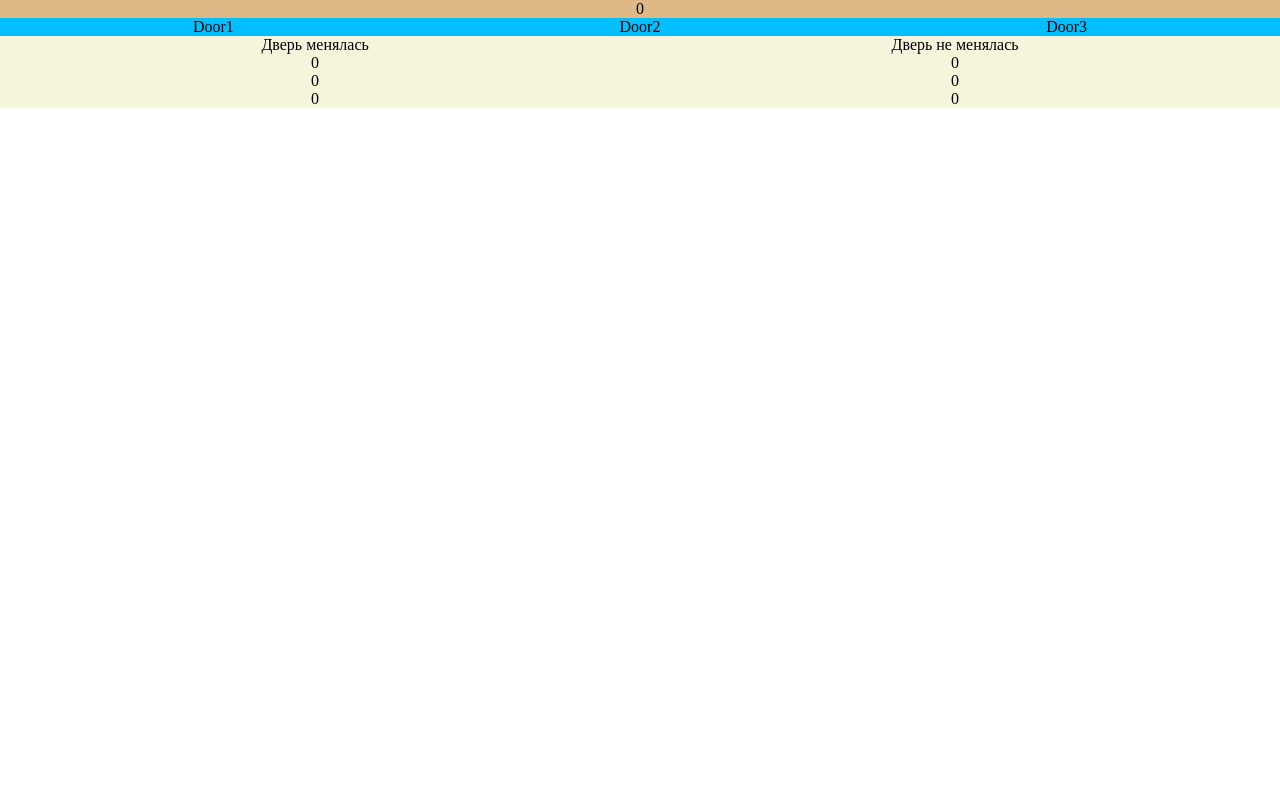
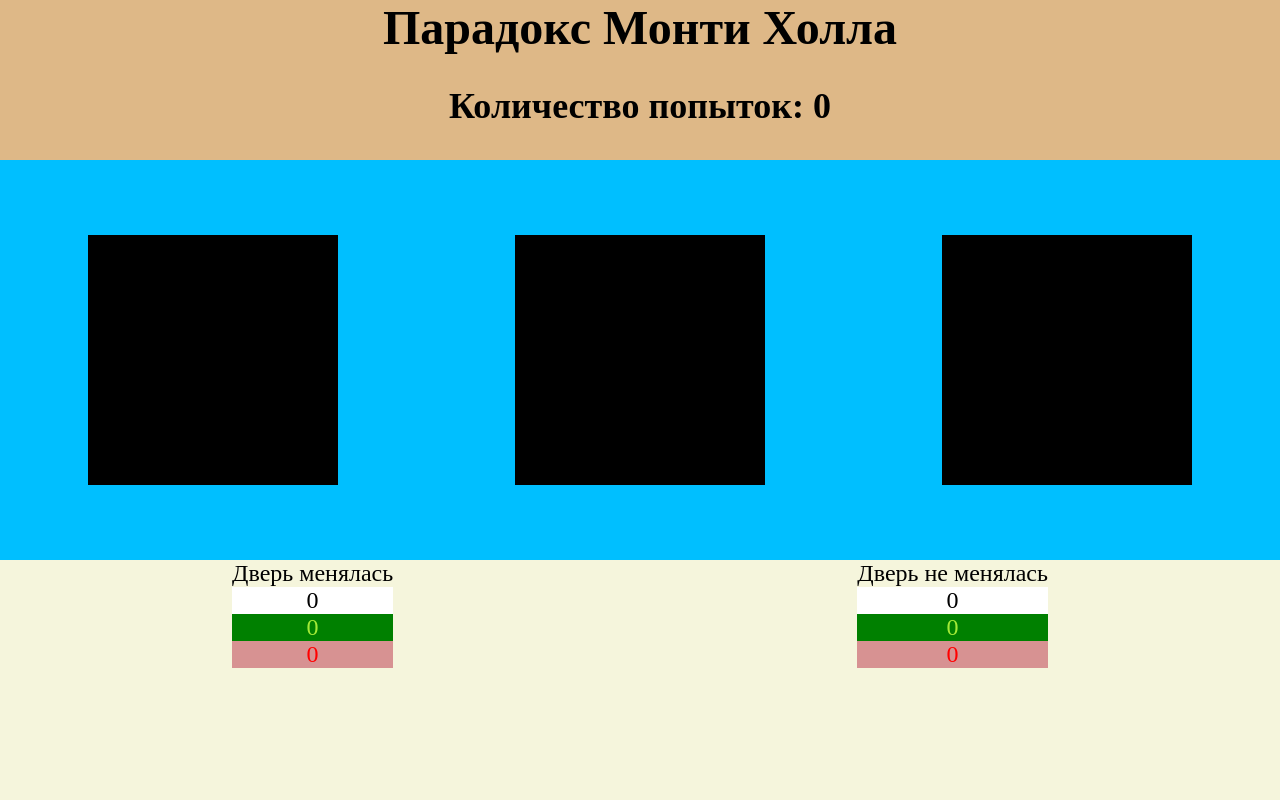
Before and after one commit to lsn03/MontyHolla, a plain HTML site: page index.html in a window 1280 px wide. Drawn offline with Linux system fonts and the light colour scheme.

Commit message:
add alorithm

```diff
--- a/index.html
+++ b/index.html
@@ -9,17 +9,36 @@
 
 </head>
 <body>
+    <script src="js/1.js"></script>
     <div class="content">
 
         <div class="containerH">
-            <div class="counter">
-                <p id="commonCounter">0</p>
+            <div class="wrap">
+                <div class="header">
+                    <p><h1>Парадокс Монти Холла</h1> </p>
+                </div>
+                <div class="counter">
+                    <p ><h2 id="commonCounter">Количество попыток: 0</h2> </p>
+                </div>
             </div>
+
         </div>
         <div class="containerDoors">
-            <div id="door1" class="door">Door1</div>
-            <div id="door2" class="door">Door2</div>
-            <div id="door3" class="door">Door3</div>
+            <div id="door1" class="door" onclick="chooseDoor(1)">
+               <div class="text">
+                    <p id="textDoor1" class="textDoor"></p>
+               </div>
+            </div>
+            <div id="door2" class="door" onclick="chooseDoor(2)">
+               <div class="text">
+                    <p id="textDoor2" class="textDoor"></p>
+               </div>
+            </div>
+            <div id="door3" class="door" onclick="chooseDoor(3)">
+                <div class="text">
+                    <p id="textDoor3" class="textDoor"></p>
+               </div>
+            </div>
         </div>
         <div class="containerF">
             <div class="leftCollumn">
@@ -32,10 +51,10 @@
                 <p>Дверь не менялась</p>
                 <p id="rightCount" class="count">0</p>
                 <p id="rightSuccessful" class="successfullCount">0</p>
-                <p id="rightUnuccessful"class="unsuccessfullCount">0</p>
+                <p id="rightUnsuccessful"class="unsuccessfullCount">0</p>
             </div>
         </div>
     </div>
-    <script src="js/1.js"></script>
+
 </body>
 </html>
--- a/js/1.js
+++ b/js/1.js
@@ -0,0 +1,126 @@
+let doorWin;
+let endGame = false;
+let cnt = 0;
+let blocked = 0;
+let commonCnt=0;
+let doorPrevious = 0;
+let successfulChanged = 0;
+let successfulNotChanged = 0
+let unSuccessfulNotChanged = 0,unSuccessfulChanged= 0;
+let commonChanged = 0, commonNotChanged = 0;
+function setWinDoor(){
+    doorWin = Math.floor(Math.random() * (3 - 1 + 1) ) + 1;
+    console.log('winDoor = '+doorWin);
+    cnt=0;
+
+    blocked = 0;
+
+    for(let i = 1; i<4;i++){
+        document.getElementById("door"+i.toString()).style.backgroundColor="black";
+    }
+}
+
+function chooseAnotherDoor(door){
+    newDoor = Math.floor(Math.random() * (3 - 1 + 1) ) + 1;
+    if(newDoor==doorWin || newDoor==door){
+       return chooseAnotherDoor(door);
+    } else {
+        return newDoor;
+    }
+}
+function sleep(milliseconds) {
+    const date = Date.now();
+    let currentDate = null;
+    do {
+      currentDate = Date.now();
+    } while (currentDate - date < milliseconds);
+  }
+
+
+
+function chooseDoor(doorNumber){
+
+
+
+
+   if(blocked == doorNumber) return;
+    if(doorNumber == doorWin)
+    {
+        cnt++;
+
+        if(cnt==2)
+        {
+            commonCnt++;
+            let d = document.getElementById("door" + (doorWin.toString()));
+            d.style.backgroundColor = "green";
+
+            document.getElementById("commonCounter").innerHTML = 'Количество попыток: '+(commonCnt.toString());
+            setTimeout(setWinDoor, 2 * 1000);
+            if ( doorPrevious != doorNumber){
+                successfulChanged++;
+            }else{
+                successfulNotChanged++;
+            }
+            commonChanged = successfulChanged+unSuccessfulChanged;
+            commonNotChanged = successfulNotChanged+unSuccessfulNotChanged;
+        }
+        if(cnt==1){
+            wrongDoor = chooseAnotherDoor(doorNumber);
+            let d = document.getElementById("door"+doorWin.toString());
+            d.style.backgroundColor = "yellow";
+            doorPrevious = doorNumber;
+            let t = document.getElementById("textDoor"+doorWin.toString());
+            t.style.color = "#6b6b2f";
+            blocked = wrongDoor;
+            let dWrong = document.getElementById("door"+wrongDoor.toString());
+            dWrong.style.backgroundColor = "red";
+        }
+
+
+
+    }else
+    {
+        cnt++;
+        if (cnt<2){
+            wrongDoor = chooseAnotherDoor(doorNumber);
+
+            let d = document.getElementById("door"+(doorNumber.toString()));
+            d.style.backgroundColor = "yellow";
+            blocked = wrongDoor;
+            let dWrong = document.getElementById("door"+(wrongDoor.toString()));
+            dWrong.style.backgroundColor = "red";
+            doorPrevious = doorNumber;
+        }else{
+            commonCnt++;
+            if(wrongDoor==doorNumber){
+                document.getElementById("door"+(doorWin.toString())).style.backgroundColor="red";
+            }
+            document.getElementById("commonCounter").innerHTML = 'Количество попыток: '+(commonCnt.toString());
+            let d = document.getElementById("door"+(doorWin.toString()));
+            d.style.backgroundColor = "green";
+
+            setTimeout(setWinDoor, 2 * 1000);
+            if ( doorPrevious != doorNumber){
+                unSuccessfulChanged++;
+            }else{
+                unSuccessfulNotChanged++;
+            }
+            commonChanged = successfulChanged+unSuccessfulChanged;
+            commonNotChanged = successfulNotChanged+unSuccessfulNotChanged;
+        }
+
+    }
+   document.getElementById("leftCount").innerHTML = commonChanged.toString();
+   document.getElementById("leftSuccessful").innerHTML = successfulChanged.toString();
+   document.getElementById("leftUnsuccessful").innerHTML = unSuccessfulChanged.toString();
+
+   document.getElementById("rightCount").innerHTML = commonNotChanged.toString();
+   document.getElementById("rightSuccessful").innerHTML = successfulNotChanged.toString();
+   document.getElementById("rightUnsuccessful").innerHTML = unSuccessfulNotChanged.toString();
+
+
+}
+
+
+
+window.onload = setWinDoor;
--- a/style/style.css
+++ b/style/style.css
@@ -1,20 +1,37 @@
 body{
     margin: 0;
     padding: 0;
+   font-size: 150%;
+
 }
 p{
+    margin: 0;
+    padding: 0;
+}
+h1{
     margin: 0;
     padding: 0;
 }
 .content {
 
 }
+.wrap{
+
+}
 .containerH {
     justify-content: center;
     text-align:center;
     background-color: burlywood;
+
+    height: 20vh;
+    display: flex;
+    min-height: 150px;
 }
 .counter {
+    display: flex;
+
+    justify-content: center;
+    text-align: center;
 
 }
 .containerDoors {
@@ -22,30 +39,53 @@ p{
     justify-content: space-around;
     align-items: center;
     background-color:deepskyblue;
+    min-width: 800px;
+    height: 50vh;
+    min-height: 400px;
+}
+.textDoor{
+
+    margin: 110px;
+    color: yellow;
+    display: flex;
+    justify-content: center;
+
+}
+.door {
+
+    width: 250px;
+    height: 250px;
+
+    background-color: rgb(0, 0, 0);
+
+    justify-content: center;
+    text-align: center;
+
 }
 
-.door {
-
-}
 .containerF {
     display: flex;
     background-color:beige;
     justify-content: space-around;
+    height: 30vh;
 }
 .leftCollumn {
     justify-content: center;
     text-align: center;
+
 }
 .rightCollumn {
     justify-content: center;
     text-align: center;
 }
 .count {
-
+    background-color: #fff;
 }
 .successfullCount {
-
+    color: rgb(162, 234, 55);
+    background-color: green;
 }
 .unsuccessfullCount {
-
+    color:red;
+    background-color: rgb(215, 146, 146);
 }
```
